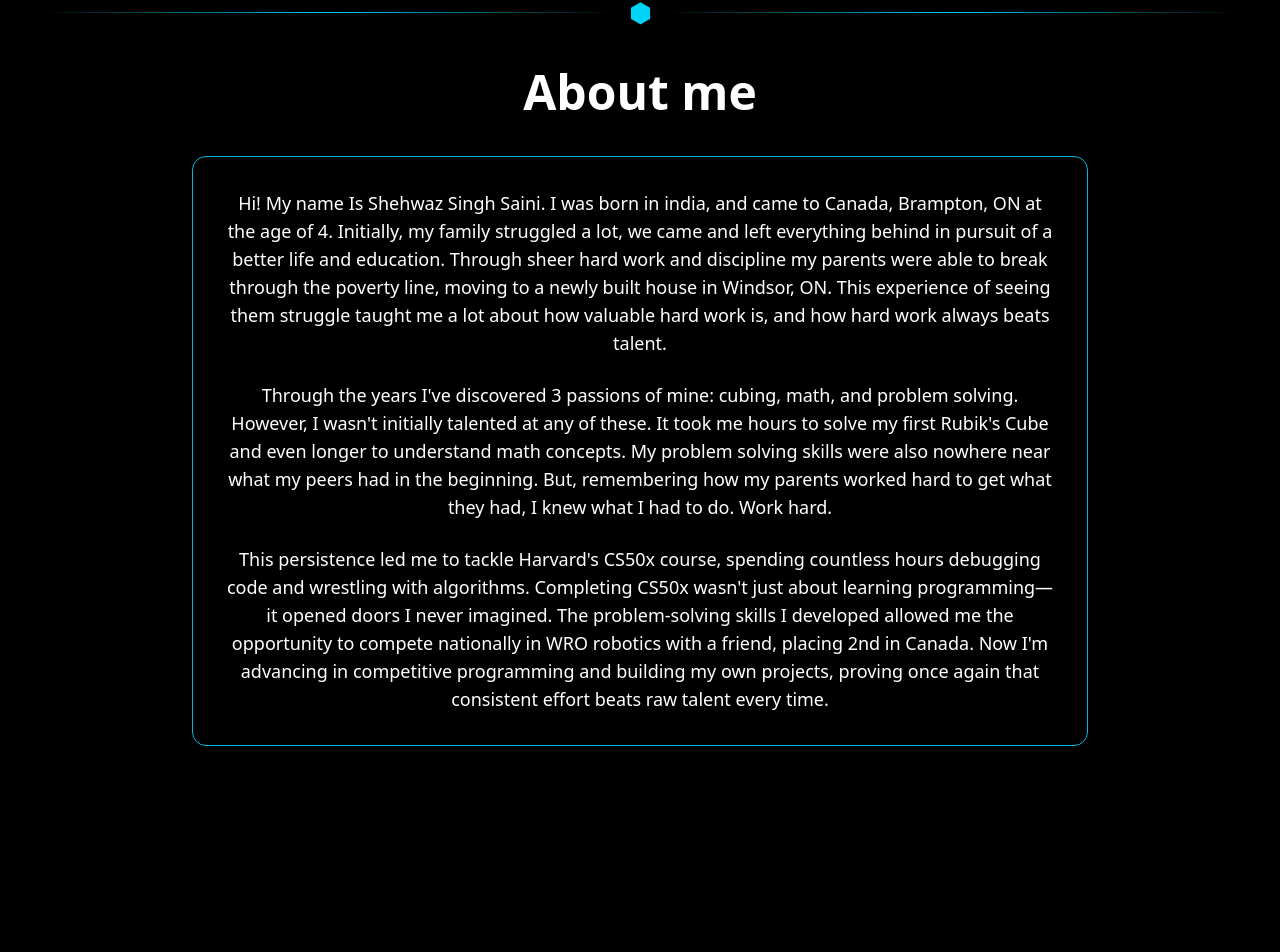
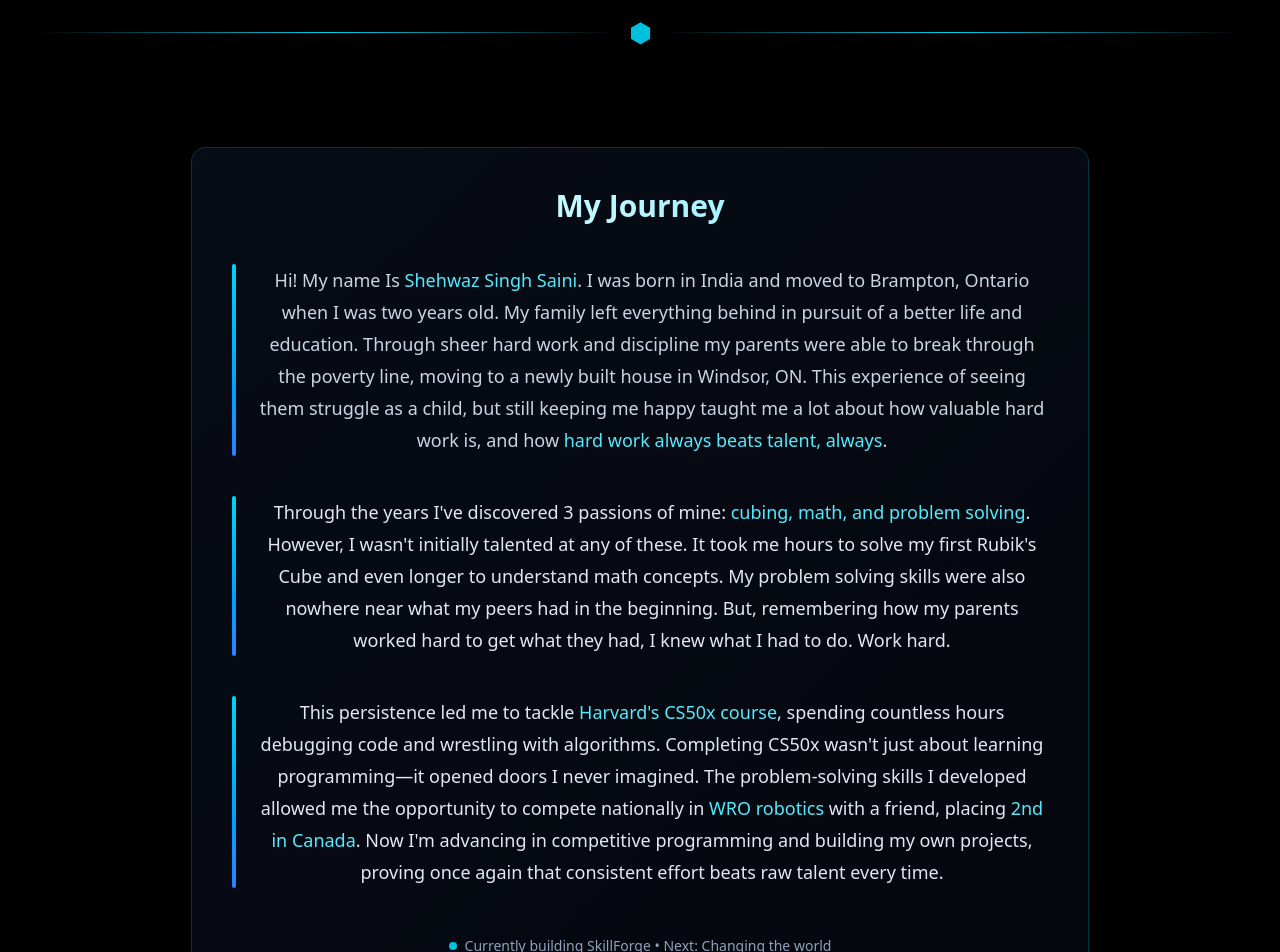
Before and after one commit to Shehwaz81/personal-portfolio, a React (Vite) app: page / in a window 1280 px wide. Shown: the part 804-1756 px from the top of the page. Before the commit the page ends 1672 px from the top, so only its background shows below. Built offline with nearby package versions, Linux system fonts and the light colour scheme.

Commit message:
redesign mvp About Me page (final)

```diff
--- a/src/App.tsx
+++ b/src/App.tsx
@@ -1,5 +1,6 @@
 import Divider from './components/layout/divider'
 import Navbar from './components/layout/Navbar'
+import { ParticlesBackground } from './components/layout/Particles'
 import './index.css'
 import About from './sections/About'
 import { Hero } from './sections/Hero'
@@ -7,6 +8,7 @@ import { Hero } from './sections/Hero'
 export const App = () => {
   return (
     <>
+      <ParticlesBackground/>
       <Navbar/>
       <Hero/>
       <Divider/>
--- a/src/components/common/AboutMe.tsx
+++ b/src/components/common/AboutMe.tsx
@@ -2,30 +2,56 @@ import React from 'react'
 
 export const Story = () => {
     return (
-        <div className="mt-10 mx-auto max-w-4xl w-full p-4 sm:p-6 lg:p-8 border-1 border-cyan-500 rounded-xl space-y-4 sm:space-y-6">
-            <p className="text-white sm:text-base lg:text-lg ">
-                Hi! My name Is Shehwaz Singh Saini. I was born in india, and came to Canada, Brampton, ON
-                at the age of 4. Initially, my family struggled a lot, we came and left everything
-                behind in pursuit of a better life and education. Through sheer hard work and discipline
+    <>
+        <div className="transition-all relative mx-auto mt-25 max-w-4xl p-6 sm:p-8 lg:p-10 bg-gradient-to-br from-slate-900/50 to-slate-900/30 rounded-xl backdrop-blur-sm space-y-6 sm:space-y-8 ring-1 ring-cyan-500/30 ring-opacity-20 hover:ring-cyan-500/60 hover:ring-2 hover:scale-102 hover:shadow-[0_0_5rem_rgba(0,255,255,0.3)] duration-400 ease-in-out">
+
+            <h2 className="text-3xl font-bold bg-gradient-to-r from-white to-cyan-300 bg-clip-text text-transparent text-center mb-10">
+                My Journey
+            </h2>
+
+            <div className="space-y-10">
+                <div className="relative">
+                <div className="absolute w-1 h-full bg-gradient-to-b from-cyan-400 to-blue-500 rounded-full"></div>
+                <p className="text-slate-300 text-sm sm:text-base lg:text-lg leading-8 pl-6">
+                    Hi! My name Is <span className="text-cyan-300 font-medium">Shehwaz Singh Saini</span>. I was born in India and moved to Brampton, Ontario when I was two years old.
+                    My family left everything behind in pursuit of a better life and education. Through sheer hard work and discipline
                     my parents were able to break through the poverty line, moving to a newly built house in Windsor, ON. This experience of seeing them
-                struggle taught me a lot about how valuable hard work is, and how hard work always beats talent.
+                    struggle as a child, but still keeping me happy taught me a lot about how valuable hard work is, and how <span className="text-cyan-300 font-medium">hard work always beats talent, always</span>.
                 </p>
-            <p className="text-white font-normal text-sm sm:text-base lg:text-lg">
-                Through the years I've discovered 3 passions of mine: cubing, math, and problem solving.
+                </div>
+
+                <div className="relative">
+                <div className="absolute inset-0 w-1 h-full bg-gradient-to-b from-cyan-400 to-blue-500 rounded-full"></div>
+                <p className="text-slate-200 text-sm sm:text-base lg:text-lg leading-8 pl-6">
+                    Through the years I've discovered 3 passions of mine: <span className="text-cyan-300 font-medium">cubing, math, and problem solving</span>.
                     However, I wasn't initially talented at any of these. It took me hours to solve my first Rubik's Cube
                     and even longer to understand math concepts. My problem solving skills were also nowhere near
                     what my peers had in the beginning. But, remembering how my parents worked hard to get what they had,
                     I knew what I had to do. Work hard.
                 </p>
-            <p className="text-white text-sm sm:text-base lg:text-lg">
-                This persistence led me to tackle Harvard's CS50x course, spending countless hours debugging code
+                </div>
+
+                <div className="relative">
+                <div className="absolute top-0 left-0 w-1 h-full bg-gradient-to-b from-cyan-400 to-blue-500 rounded-full"></div>
+                <p className="text-slate-200 text-sm sm:text-base lg:text-lg leading-8 pl-6">
+                    This persistence led me to tackle <span className="text-cyan-300 font-medium">Harvard's CS50x course</span>, spending countless hours debugging code
                     and wrestling with algorithms. Completing CS50x wasn't just about learning programming—it opened doors
-                I never imagined. The problem-solving skills I developed allowed me the opportunity to compete nationally in WRO robotics with a friend,
-                placing 2nd in Canada. Now I'm advancing in competitive programming and building my own projects,
+                    I never imagined. The problem-solving skills I developed allowed me the opportunity to compete nationally in <span className="text-cyan-300 font-medium">WRO robotics</span> with a friend,
+                    placing <span className="text-cyan-300 font-medium">2nd in Canada</span>. Now I'm advancing in competitive programming and building my own projects,
                     proving once again that consistent effort beats raw talent every time.
                 </p>
+                </div>
+            </div>
 
+            {/* Call to action that matches hero */}
+            <div className="flex justify-center pt-4">
+                <div className="flex items-center gap-2 text-sm text-slate-400">
+                <div className="w-2 h-2 bg-cyan-400 rounded-full animate-pulse"></div>
+                <span>Currently building SkillForge • Next: Changing the world</span>
                 </div>
+            </div>
+        </div>
+        </>
     )
 }
 
--- a/src/components/layout/Navbar.tsx
+++ b/src/components/layout/Navbar.tsx
@@ -11,7 +11,7 @@ export const Navbar = () => {
 
         <img src={CubeIcon} alt="Cube Icon" className="w-6 h-6 sm:w-7 sm:h-7 transition-transform duration-500 group-hover:rotate-360 group-hover:scale-105" />
 
-        <div className=" border-l border-white/100 h-6 ml-3 mr-4" />
+        <div className=" border-l border-white/100 h-6 ml-3 mr-4"/>
 
         <div className="flex space-x-6">
           <a href="#about" className="text-white/70 hover:text-cyan-400 duration-300 hover:scale-102">Vision</a>
--- a/src/components/layout/Particles.tsx
+++ b/src/components/layout/Particles.tsx
@@ -24,6 +24,7 @@ export const ParticlesBackground = () => {
           move: {
             enable: true,
             speed: 0.4,
+            direction: "right"
           },
         },
         interactivity: {
--- a/src/components/layout/divider.tsx
+++ b/src/components/layout/divider.tsx
@@ -3,7 +3,7 @@ import React from 'react'
 export const Divider = () => {
     return (
 
-    <div className="flex items-center justify-center mb-10 hidden sm:flex">
+    <div className="flex items-center justify-center mb-10 mt-5 mb-5">
         <div className="flex-1 h-[1px] bg-gradient-to-r from-transparent via-cyan-400 to-transparent ml-10"></div>
             <div className="mx-3 flex">
                 <div className="text-cyan-400 text-2xl animate-pulse scale-110">⬢</div>
--- a/src/sections/About.tsx
+++ b/src/sections/About.tsx
@@ -1,12 +1,9 @@
 import Story from "@/components/common/AboutMe"
-import { ParticlesBackground } from "@/components/layout/Particles"
 
 
 export const About = () => {
     return (
         <div className="h-screen before:backdrop-blur-md after:backdrop-blur-md">
-            <ParticlesBackground/>
-            <h1 className="text-5xl font-bold text-white m-5 flex shrink-0 justify-center">About me</h1>
             <Story></Story>
         </div>
     )
--- a/src/sections/Hero.tsx
+++ b/src/sections/Hero.tsx
@@ -11,7 +11,7 @@ interface HeroProps {
 
 
 export const Hero = ({
-  education="CS50x Graduate",
+  education="CS50x",
   achievement="WRO National 2nd",
   serious="Competitive Programmer",
   hobby="Speed Cuber"
@@ -36,9 +36,10 @@ export const Hero = ({
           </p>
 
           <div className="flex flex-wrap justify-center gap-2">
-            <Badge color="cyan" className="" content={achievement}/>
-            <Badge color="cyan" className="" content={serious}/>
-            <Badge color="cyan" className="" content={hobby}/>
+            <Badge color="cyan" className="hover:scale-102 hover:border-cyan-500" content={achievement}/>
+            <Badge color="cyan" className="hover:scale-102 hover:border-cyan-500" content={education}/>
+            <Badge color="cyan" className="hover:scale-102 hover:border-cyan-500" content={serious}/>
+            <Badge color="cyan" className="hover:scale-102 hover:border-cyan-500" content={hobby}/>
           </div>
 
           {/* CTA buttons */}
```
Lines whose indentation alone changed are shown as unchanged.
